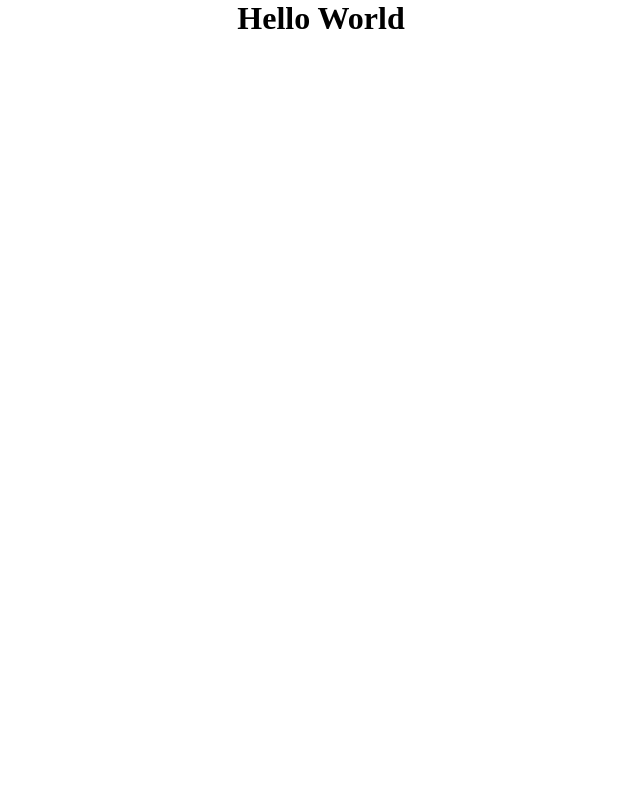
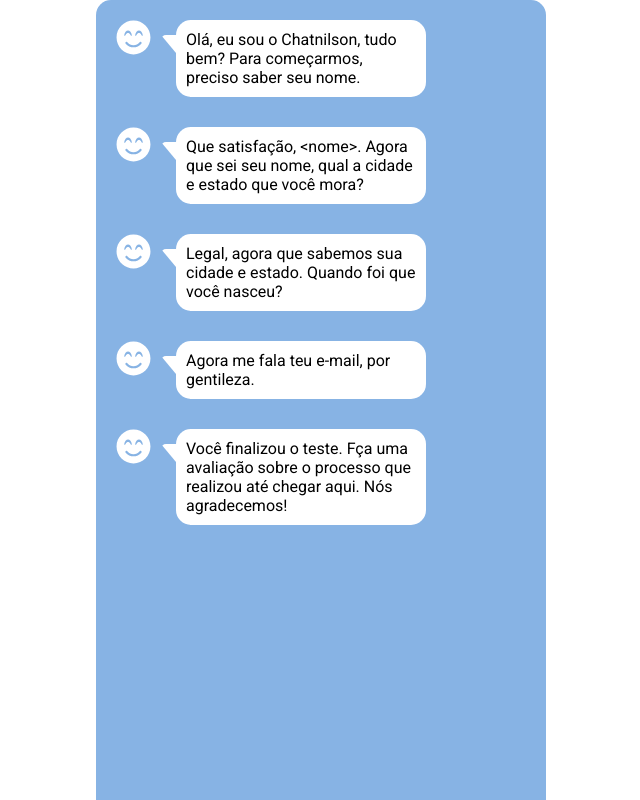
Before and after one commit to Raellopes368/Workalove-Chat-Bot, a React (Create React App) app: page / in a window 1280 px wide. Shown: the whole page, without its empty margins (319-959 px from the left). Built offline with nearby package versions, Linux system fonts and the light colour scheme; the HTML template or start-up script is replaced by a standard one.

Commit message:
Faz a importação e uso do componente ChatBot

```diff
--- a/src/pages/Home/index.js
+++ b/src/pages/Home/index.js
@@ -1,11 +1,12 @@
 import React from 'react';
 import Container from '../../components/Container';
+import ChatBot from '../../components/ChatBot';
 
 export default function Home(){
   return (
     <>
       <Container >
-        <h1>Hello World</h1>
+        <ChatBot />
       </Container>
     </>
   )
```
